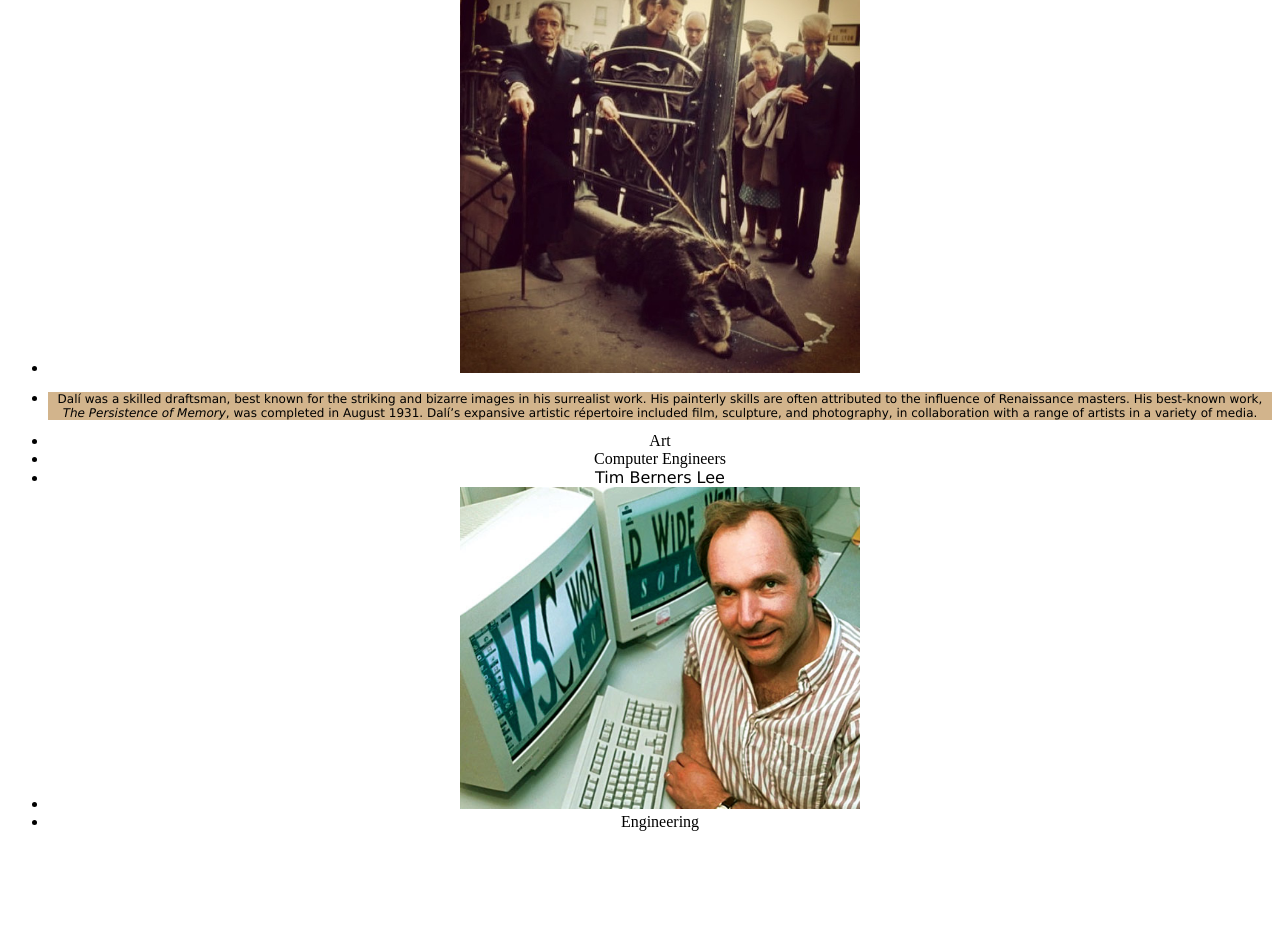
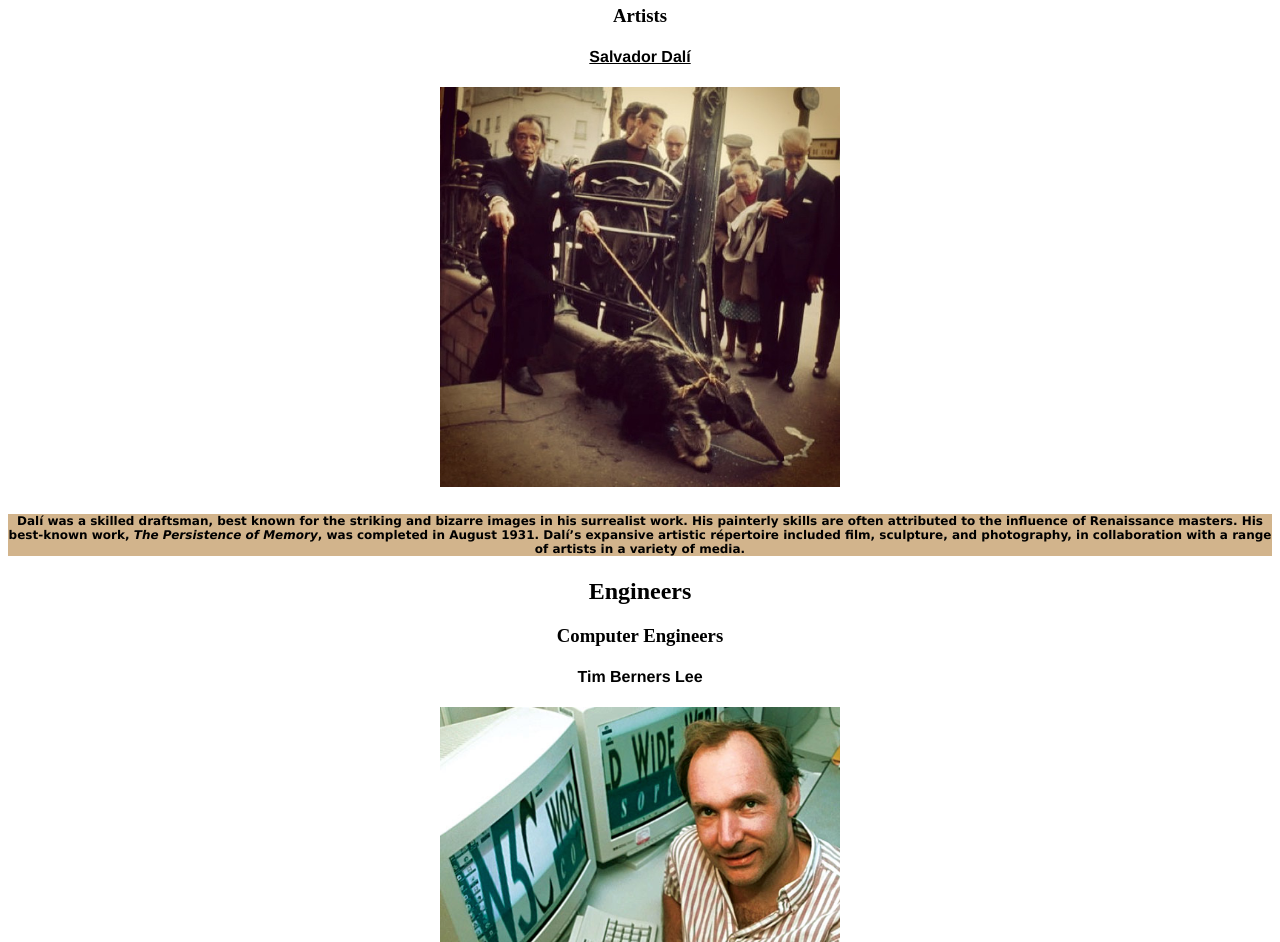
Before and after one commit to Colinosh/Assignment1, a plain HTML site: page index.html in a window 1280 px wide. Shown: the part 188-1130 px from the top of the page. Before the commit the page ends 1035 px from the top, so only its background shows below. Drawn offline with Linux system fonts and the light colour scheme.

Commit message:
no more li

```diff
--- a/css/style.css
+++ b/css/style.css
@@ -7,7 +7,7 @@ header {
    text-align: center;
 }
 span {
-   font-family: verdana; font-size: 16px;
+   font-family: helvetica; font-size: 16px;
    font-style: thin;
 }
 
@@ -16,7 +16,7 @@ p {
    background-color: #d2b48c;
 }
 }
-li {
+h2 & h3 {
    font-family: Helvetica; font-style: bold;
    font-size: 18px;
 }
--- a/index.html
+++ b/index.html
@@ -7,20 +7,19 @@
    </head>
    <body>
    <header>
+   RISD BOOKSTORE
       <div><img src="img/risd.jpg" width="100" alt=""></div>
       <nav>
-         <ul>
-            <li>Artists</li>
-               <li><span><u>Salvador Dalí</u></span></li>
-               <li><img src="img/dali.jpg" width="400" alt=""></li>
-               <li><p>Dalí was a skilled draftsman, best known for the striking and bizarre images in his surrealist work. His painterly skills are often attributed to the influence of Renaissance masters. His best-known work, <i>The Persistence of Memory</i>, was completed in August 1931. Dalí’s expansive artistic répertoire included film, sculpture, and photography, in collaboration with a range of artists in a variety of media.
-               </p></li>
-            <li>Art</li>
-            <li>Computer Engineers</li>
-            <li><span>Tim Berners Lee</span></li>
-            <li><img src="img/timbernerslee.jpg" width="400" alt=""></li>
-            <li>Engineering</li>
-         </ul>
+            <h2>Art</h2>
+               <h3>Artists</h3>
+               <h4><span><u>Salvador Dalí</u></span></h4>
+               <div><img src="img/dali.jpg" width="400" alt=""></div>
+               <h5><p>Dalí was a skilled draftsman, best known for the striking and bizarre images in his surrealist work. His painterly skills are often attributed to the influence of Renaissance masters. His best-known work, <i>The Persistence of Memory</i>, was completed in August 1931. Dalí’s expansive artistic répertoire included film, sculpture, and photography, in collaboration with a range of artists in a variety of media.
+               </p></h5>
+            <h2>Engineers</h2>
+            <h3>Computer Engineers</h3>
+            <h4><span>Tim Berners Lee</span></h4>
+            <div><img src="img/timbernerslee.jpg" width="400" alt=""></div>
       </nav>
    </header>
 
```
